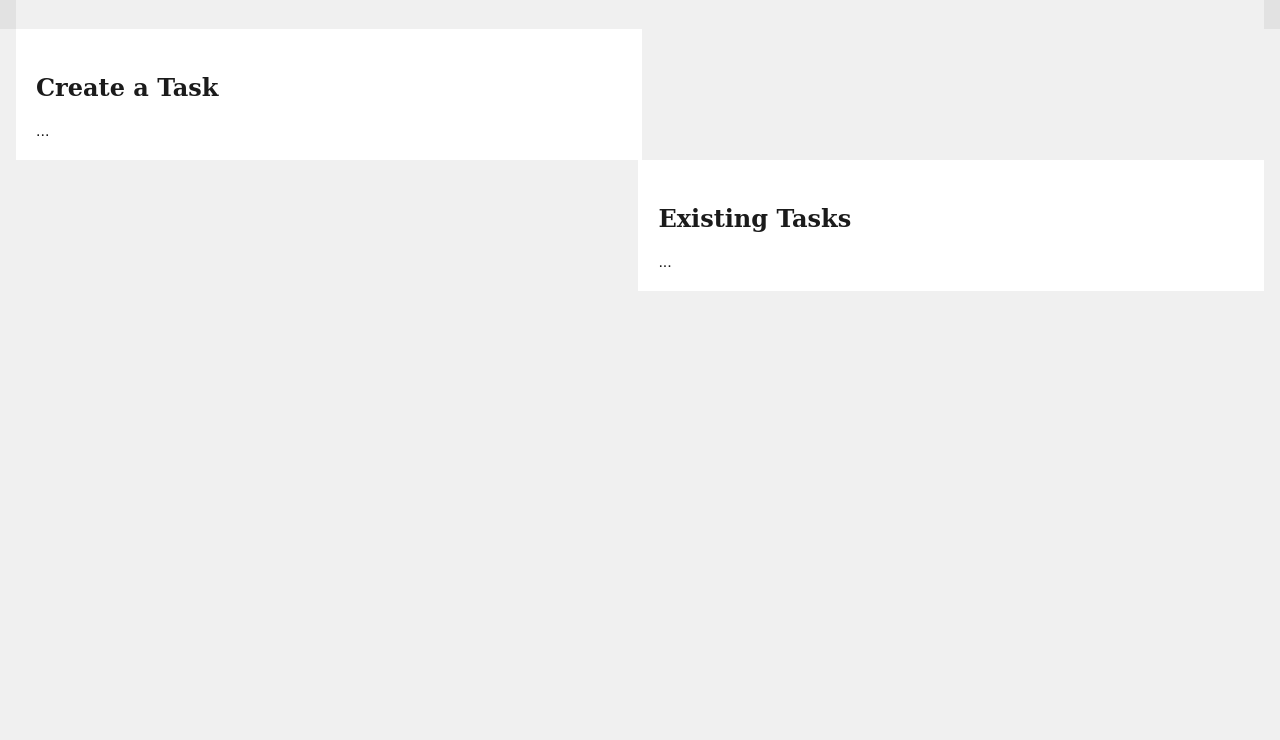
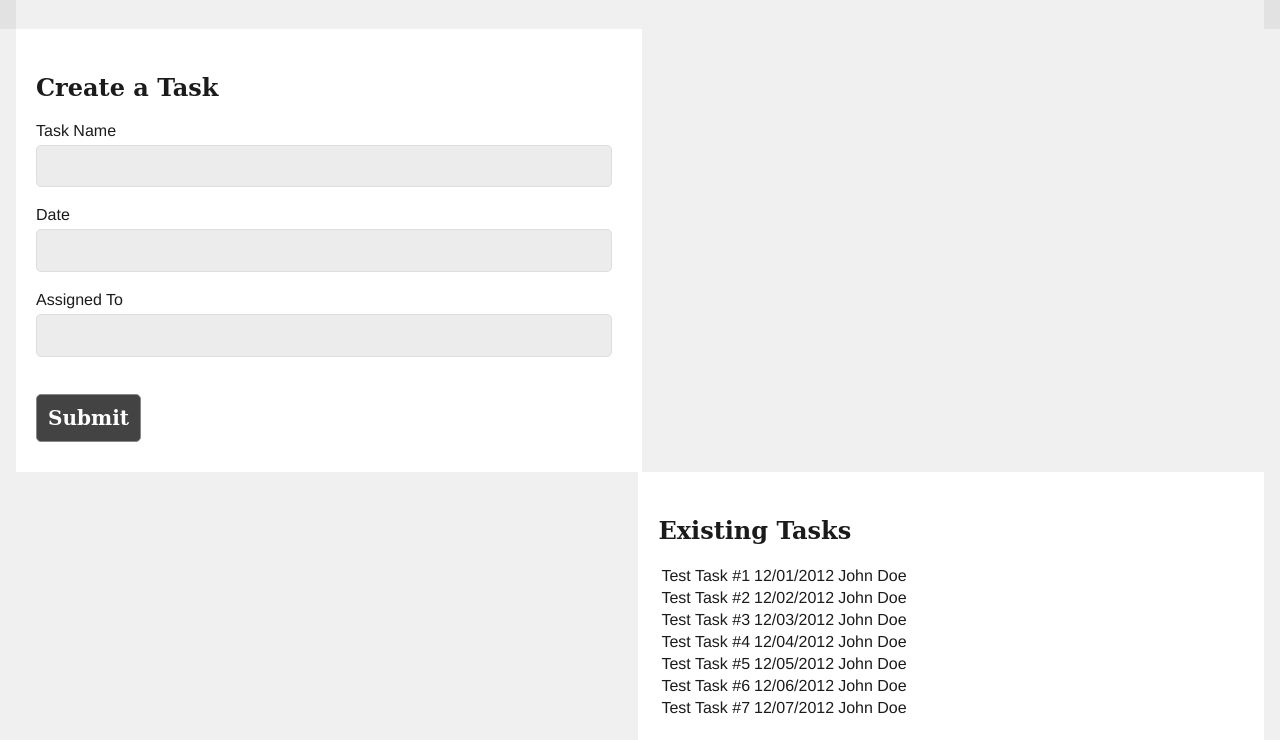
Before and after one commit to jbenner-radham/task-tracker-v2.0, a plain HTML site: page index.html in a window 1280 px wide. Shown: the part 116-856 px from the top of the page. Before the commit the page ends 800 px from the top, so only its background shows below. Drawn offline with Linux system fonts and the light colour scheme.

Commit message:
Almost finished with the left pane component.

```diff
--- a/index.html
+++ b/index.html
@@ -28,13 +28,60 @@
 
       <div id="left-pane">
         <h2>Create a Task</h2>
-        ...
+
+        <form>
+          <p>
+            <label>
+              Task Name<br>
+              <input type="text">
+            </label>
+          </p>
+
+          <p>
+            <label>
+              Date<br>
+              <input type="text">
+            </label>
+          </p>
+
+          <p>
+            <label>
+              Assigned To<br>
+              <input type="text">
+            </label>
+          </p>
+
+          <br>
+
+          <button type="submit">Submit</button>
+        </form>
       </div>
 
       <div id="right-pane">
         <h2>Existing Tasks</h2>
-        ...
+        <table>
+        </table>
       </div>
     </div> <!-- #container -->
+
+    <script>
+      (function () {
+          'use strict'
+
+          var data = JSON.parse(document.getElementById('data').textContent)
+          var table = document.querySelector('table')
+
+          data.forEach(function (task) {
+              var row = table.insertRow()
+
+              for (var prop in task) {
+                  var val = task[prop]
+                  var child = document.createTextNode(val)
+
+                  row.insertCell().appendChild(child)
+              }
+          });
+      })()
+    </script>
   </body>
 </html>
--- a/main.css
+++ b/main.css
@@ -38,8 +38,8 @@ header > h2 {
 
 #left-pane > h2,
 #right-pane > h2 {
-/* Modern Georgia-based serif stack */
-font-family: Constantia, "Lucida Bright", Lucidabright, "Lucida Serif", Lucida, "DejaVu Serif", "Bitstream Vera Serif", "Liberation Serif", Georgia, serif;
+    /* Modern Georgia-based serif stack */
+    font-family: Constantia, "Lucida Bright", Lucidabright, "Lucida Serif", Lucida, "DejaVu Serif", "Bitstream Vera Serif", "Liberation Serif", Georgia, serif;
 }
 
 #left-pane {
@@ -53,3 +53,37 @@ font-family: Constantia, "Lucida Bright", Lucidabright, "Lucida Serif", Lucida,
 
     border-right: 1rem solid #f0f0f0;
 }
+
+input[type="text"] {
+    border-color: #ddd;
+    border-radius: 0.25em;
+    border-style: solid;
+    border-width: 1px;
+    font-size: 1.25rem;
+    margin: 5px 1px 3px 0px;
+    padding: .55rem;
+    width: 95%;
+    background-color: #ececec;
+}
+
+label {
+    font-weight: 500;
+}
+
+button[type="submit"] {
+    border-color: #888;
+    border-radius: 0.25em;
+    border-style: solid;
+    border-width: 1px;
+    display: inline-block;
+    /* Modern Georgia-based serif stack */
+    font-family: Constantia, "Lucida Bright", Lucidabright, "Lucida Serif", Lucida, "DejaVu Serif", "Bitstream Vera Serif", "Liberation Serif", Georgia, serif;
+    font-weight: 800;
+    font-size: 1.25rem;
+    margin-bottom: 0.5em;
+    padding: .55em;
+    text-decoration: none;
+
+    color: #fff;
+    background-color: #434343;
+}
```
